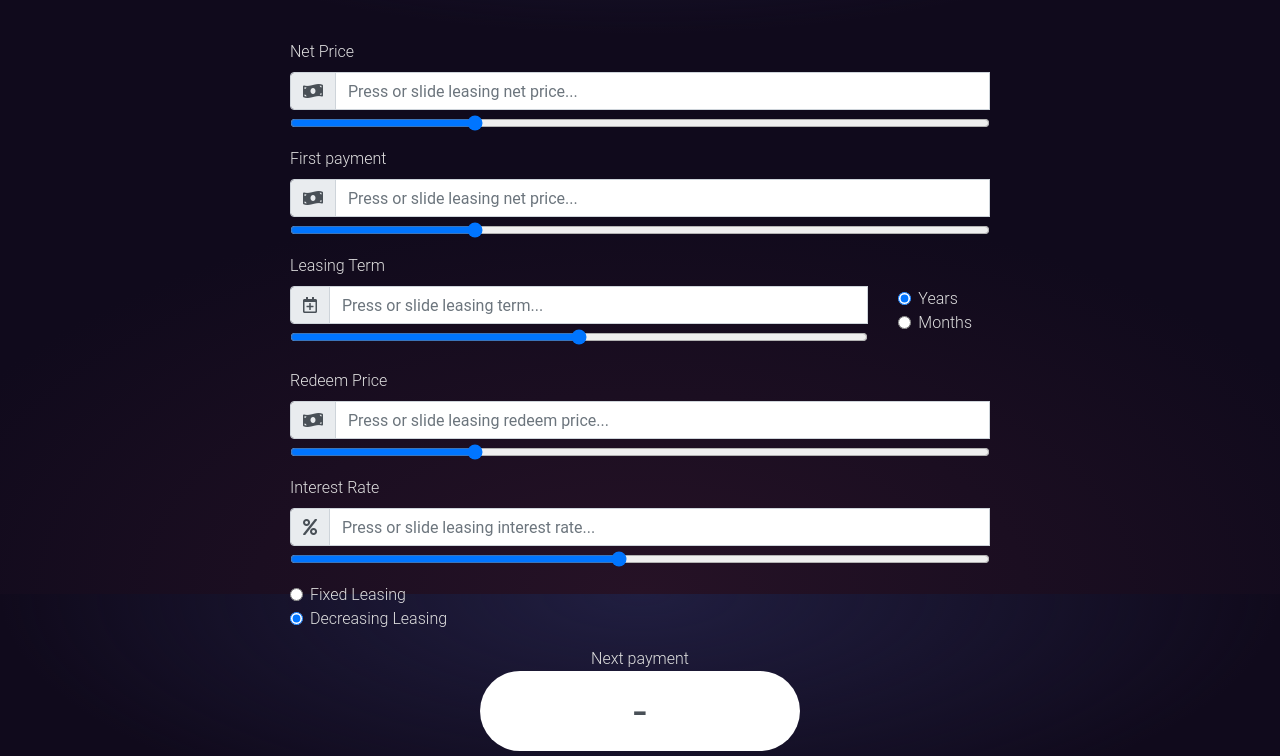
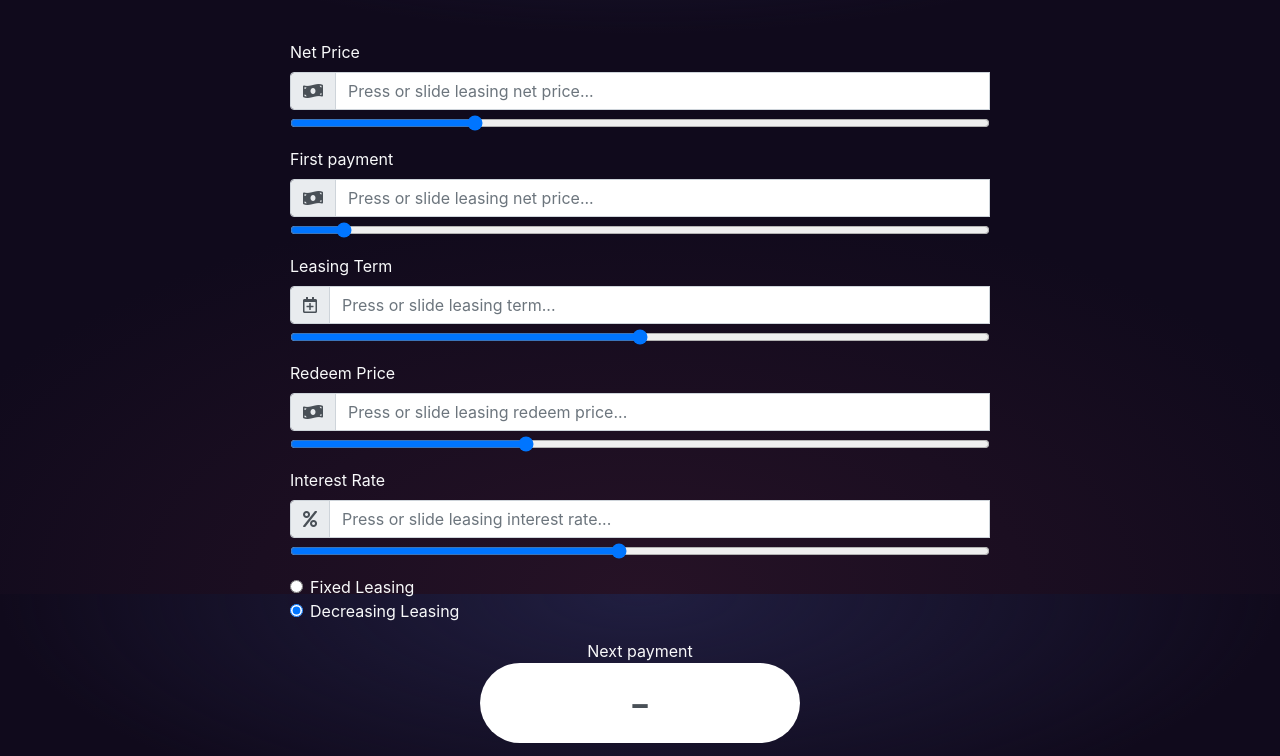
Before and after one commit to igor06brw/All-in-one-Calculator, a plain HTML site: page leasing.html in a window 1280 px wide. Shown: the part 206-962 px from the top of the page. Drawn offline with nearby package versions, Linux system fonts and the light colour scheme.

Commit message:
Delete type of term structure

```diff
--- a/leasing.html
+++ b/leasing.html
@@ -58,35 +58,19 @@
                                     </div>
                                 </div>
                                 <input type="number" class="form-control bg-white" placeholder="Press or slide leasing net price..." id="leasingFirstPaymentInput" aria-label="First Payment">
-                                <input type="range" class="form-control-range" id="leasingFirstPaymentRange" step="2500" min="30000" max="300000" value="100000">
+                                <input type="range" class="form-control-range" id="leasingFirstPaymentRange" step="2500" min="0" max="300000" value="20000">
                             </div>
                         </div>
                     </div>
                     <div class="col-sm-8 mx-auto">
-                        <div class="row mx-auto">
-                            <div class="form-group col-sm-10">
-                                <label class="text-center text-light" for="leasingTermValue" id="leasingTermLabel">Leasing Term</label>
-                                <div class="input-group mb-2">
-                                    <div class="input-group-prepend">
-                                        <div class="input-group-text form-control"><i class="far fa-calendar-plus"></i></div>
-                                    </div>
-                                    <input type="number" class="form-control bg-white" placeholder="Press or slide leasing term..." id="leasingTermInput" aria-label="Leasing Term">
-                                    <input type="range" class="form-control-range" id="leasingTermRange" step="5" min="0" max="30" value="15">
+                        <div class="form-group col-auto">
+                            <label class="text-center text-light" for="leasingTermValue" id="leasingTermLabel">Leasing Term</label>
+                            <div class="input-group mb-2">
+                                <div class="input-group-prepend">
+                                    <div class="input-group-text form-control"><i class="far fa-calendar-plus"></i></div>
                                 </div>
-                            </div>
-                            <div class="form-group col-sm-2 align-self-center align-margin-top" id="typeOfTerm">
-                                <div class="form-check">
-                                    <input class="form-check-input" type="radio" name="radiosOfLeasingTerm" id="forYearsOfTerm" value="years" checked>
-                                    <label class="form-check-label text-light" for="forYearsOfTerm" id="forYearsOfTermLabel">
-                                        Years
-                                    </label>
-                                </div>
-                                <div class="form-check">
-                                    <input class="form-check-input" type="radio" name="radiosOfLeasingTerm" id="forMonthsOfTerm" value="months">
-                                    <label class="form-check-label text-light" for="forMonthsOfTerm" id="forMonthsOfTermLabel">
-                                        Months
-                                    </label>
-                                </div>
+                                <input type="number" class="form-control bg-white" placeholder="Press or slide leasing term..." id="leasingTermInput" aria-label="Leasing Term">
+                                <input type="range" class="form-control-range" id="leasingTermRange" step="12" min="0" max="48" value="24">
                             </div>
                         </div>
                     </div>
@@ -100,7 +84,7 @@
                                     </div>
                                 </div>
                                 <input type="number" class="form-control bg-white" placeholder="Press or slide leasing redeem price..." id="leasingRedeemPriceInput" aria-label="Redeem Price">
-                                <input type="range" class="form-control-range" id="leasingRedeemPriceRange" step="2500" min="30000" max="300000" value="100000">
+                                <input type="range" class="form-control-range" id="leasingRedeemPriceRange" step="2500" min="0" max="300000" value="100000">
                             </div>
                         </div>
                     </div>
@@ -163,17 +147,17 @@
             <h6 class="text-light">Contact Detail</h6>
         </div>
     </footer>
-    <div class="loader-wrapper bg-light">
+    <!-- <div class="loader-wrapper bg-light">
         <div class="loader"></div>
-    </div>
-    <script src="https://code.jquery.com/jquery-3.5.1.min.js" integrity="sha256-9/aliU8dGd2tb6OSsuzixeV4y/faTqgFtohetphbbj0=" crossorigin="anonymous"></script>
+    </div> -->
+    <!-- <script src="https://code.jquery.com/jquery-3.5.1.min.js" integrity="sha256-9/aliU8dGd2tb6OSsuzixeV4y/faTqgFtohetphbbj0=" crossorigin="anonymous"></script>
     <script src="https://stackpath.bootstrapcdn.com/bootstrap/4.5.0/js/bootstrap.min.js" integrity="sha384-OgVRvuATP1z7JjHLkuOU7Xw704+h835Lr+6QL9UvYjZE3Ipu6Tp75j7Bh/kR0JKI" crossorigin="anonymous"></script>
     <script src="https://cdn.jsdelivr.net/npm/popper.js@1.16.0/dist/umd/popper.min.js" integrity="sha384-Q6E9RHvbIyZFJoft+2mJbHaEWldlvI9IOYy5n3zV9zzTtmI3UksdQRVvoxMfooAo" crossorigin="anonymous"></script>
-    <link href="https://cdnjs.cloudflare.com/ajax/libs/mdbootstrap/4.19.0/css/mdb.min.css" rel="stylesheet">
-    <script type="text/javascript" src="./dictionary.json"></script>
+    <link href="https://cdnjs.cloudflare.com/ajax/libs/mdbootstrap/4.19.0/css/mdb.min.css" rel="stylesheet"> -->
+    <!-- <script type="text/javascript" src="./dictionary.json"></script>
     <script src="preload.js"></script>
     <script src="translator.js"></script>
-    <script src="theme.js"></script>
+    <script src="theme.js"></script> -->
     <script src="leasing.js"></script>
 </body>
 </html>
```
